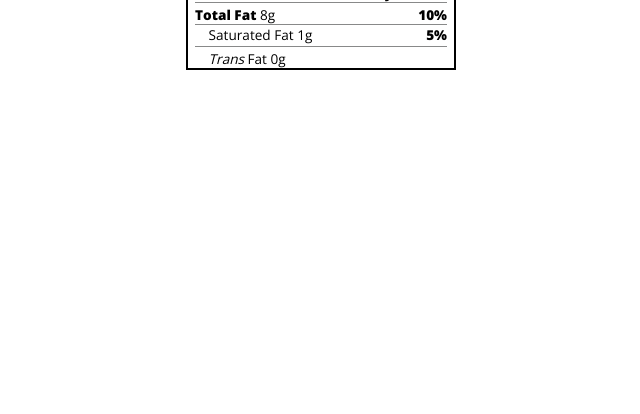
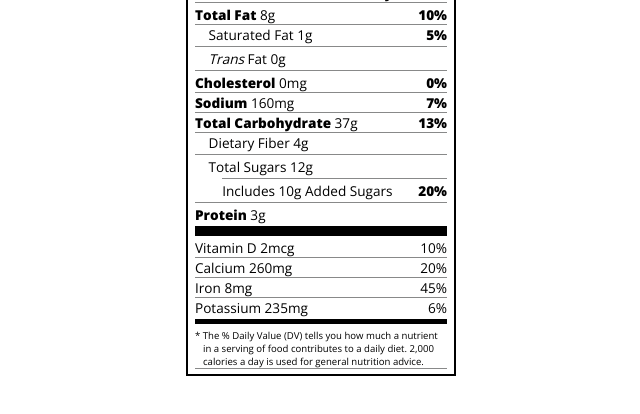
Before and after one commit to md-shamim-sarker/nutrition-label, a plain HTML site: page index.html in a window 1280 px wide. Shown: the part 200-614 px from the top of the page, without its empty margins (319-959 px from the left). Drawn offline with nearby package versions, Linux system fonts and the light colour scheme.

Commit message:
complete project

```diff
--- a/index.html
+++ b/index.html
@@ -30,10 +30,26 @@
             <div class="divider"></div>
             <p><span class="bold">Total Fat</span> 8g<span class="bold right">10%</span></p>
             <p class="indent no-divider">Saturated Fat 1g <span class="bold right">5%</span></p>
-            <div class="divider">
-
-            </div>
+            <div class="divider"></div>
             <p class="indent no-divider"><i>Trans</i> Fat 0g</p>
+            <div class="divider"></div>
+            <p><span class="bold">Cholesterol</span> 0mg <span class="bold right">0%</span></p>
+            <p><span class="bold">Sodium</span> 160mg <span class="bold right">7%</span></p>
+            <p><span class="bold">Total Carbohydrate</span> 37g <span class="bold right">13%</span></p>
+            <p class="indent no-divider">Dietary Fiber 4g</p>
+            <div class="divider"></div>
+            <p class="indent no-divider">Total Sugars 12g</p>
+            <div class="dbl-indent divider"></div>
+            <p class="dbl-indent no-divider">Includes 10g Added Sugars <span class="bold right">20%</span></p>
+            <div class="divider"></div>
+            <p class="no-divider"><span class="bold">Protein</span> 3g</p>
+            <div class="divider lg"></div>
+            <p>Vitamin D 2mcg <span class="right">10%</span></p>
+            <p>Calcium 260mg <span class="right">20%</span></p>
+            <p>Iron 8mg <span class="right">45%</span></p>
+            <p class="daily-value no-divider">Potassium 235mg <span class="right">6%</span></p>
+            <div class="divider md"></div>
+            <p class="note">* The % Daily Value (DV) tells you how much a nutrient in a serving of food contributes to a daily diet. 2,000 calories a day is used for general nutrition advice.</p>
         </div>
     </div>
 </body>
--- a/style.css
+++ b/style.css
@@ -73,6 +73,17 @@ p {
     margin-left: 1em;
 }
 
+.dbl-indent {
+    margin-left: 2em;
+}
+
 .daily-value p:not(.no-divider) {
     border-bottom: 1px solid #888989;
 }
+
+.note {
+    font-size: 0.6rem;
+    margin: 5px 0;
+    padding: 0 8px;
+    text-indent: -8px;
+}
```
Also changed, not shown: images/Output.jpg (added).
